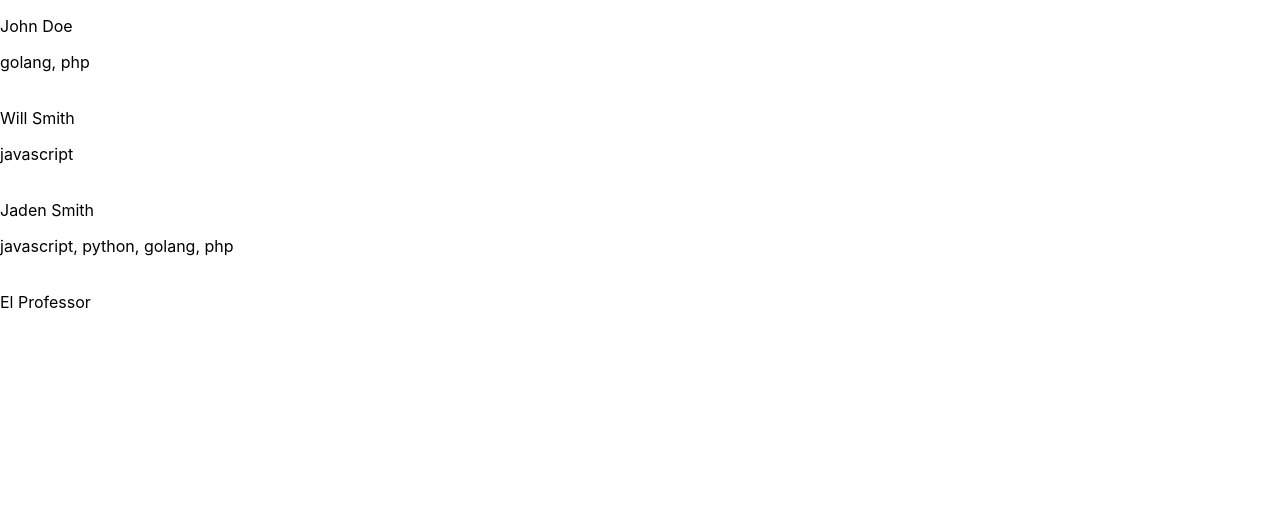
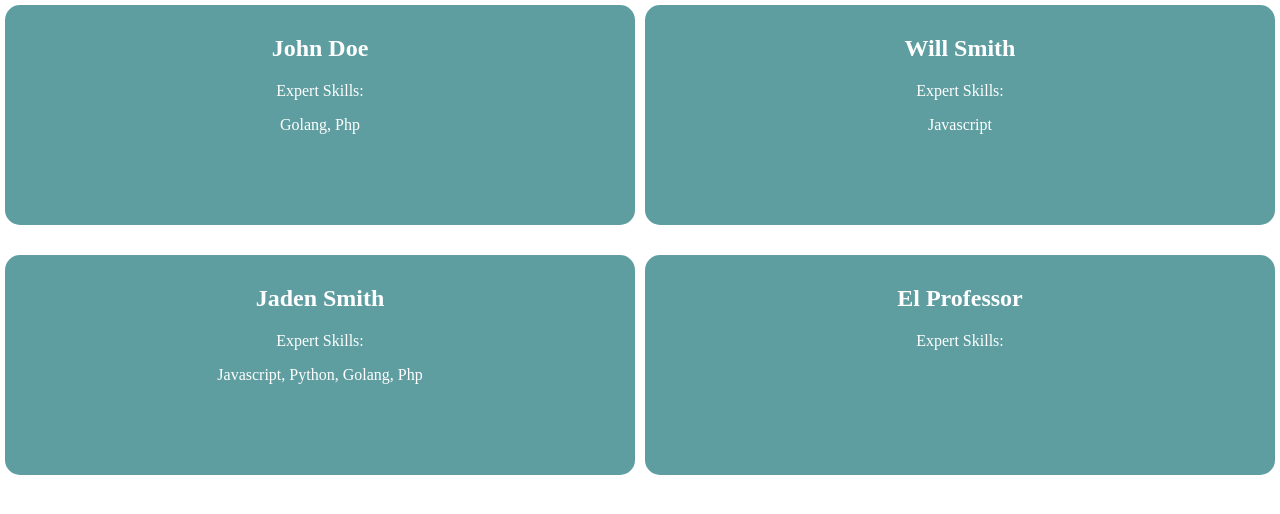
Before and after one commit to almeizaarvin/frontend-technical-test, a React (Create React App) app: page / in a window 1280 px wide. Shown: the top 514 px of the page. Built offline with nearby package versions, Linux system fonts and the light colour scheme.

Commit message:
Add cards of names

```diff
--- a/src/App.css
+++ b/src/App.css
@@ -36,3 +36,31 @@
         transform: rotate(360deg);
     }
 }
+
+.row {
+    height: 500px;
+    display: flex;
+    flex-direction: row;
+    flex-wrap: wrap;
+}
+
+.col {
+    flex: 50%;
+    height: 200px;
+    width: 50%;
+}
+
+.box {
+    height: inherit;
+    background-color: cadetblue;
+    color: white;
+    border-radius: 15px;
+    margin: 5px;
+    padding: 10px;
+    text-align: center;
+    vertical-align: baseline;
+}
+
+/* .card-content {
+    margin: auto;
+} */
--- a/src/App.js
+++ b/src/App.js
@@ -64,6 +64,10 @@ function App() {
         return personSkills;
     }
 
+    function capitalizeFirstLetter(string) {
+        return string.charAt(0).toUpperCase() + string.slice(1);
+    }
+
     useEffect(() => {
         setPersons(personsData);
     }, []);
@@ -80,19 +84,22 @@ function App() {
     }
 
     return (
-        <div>
+        <div className="row">
             {persons.map((el) => (
-                <div>
-                    <p>{el.full_name}</p>
-                    {el.expert_skills.map((s, idx) =>
-                        idx === el.expert_skills.length - 1 ? (
-                            <span>{s}</span>
-                        ) : (
-                            <span>{s}, </span>
-                        )
-                    )}
-                    <br />
-                    <br />
+                <div className="col">
+                    <div className="box">
+                        <div className="card-content">
+                            <h2>{el.full_name}</h2>
+                            <p>Expert Skills: </p>
+                            {el.expert_skills.map((s, idx) =>
+                                idx === el.expert_skills.length - 1 ? (
+                                    <span>{capitalizeFirstLetter(s)}</span>
+                                ) : (
+                                    <span>{capitalizeFirstLetter(s)}, </span>
+                                )
+                            )}
+                        </div>
+                    </div>
                 </div>
             ))}
         </div>
--- a/src/index.css
+++ b/src/index.css
@@ -1,13 +1,6 @@
 body {
-  margin: 0;
-  font-family: -apple-system, BlinkMacSystemFont, 'Segoe UI', 'Roboto', 'Oxygen',
-    'Ubuntu', 'Cantarell', 'Fira Sans', 'Droid Sans', 'Helvetica Neue',
-    sans-serif;
-  -webkit-font-smoothing: antialiased;
-  -moz-osx-font-smoothing: grayscale;
+    margin: 0;
+    font-family: "Times New Roman", Times, serif;
+    -webkit-font-smoothing: antialiased;
+    -moz-osx-font-smoothing: grayscale;
 }
-
-code {
-  font-family: source-code-pro, Menlo, Monaco, Consolas, 'Courier New',
-    monospace;
-}
```
Lines whose indentation alone changed are shown as unchanged.
